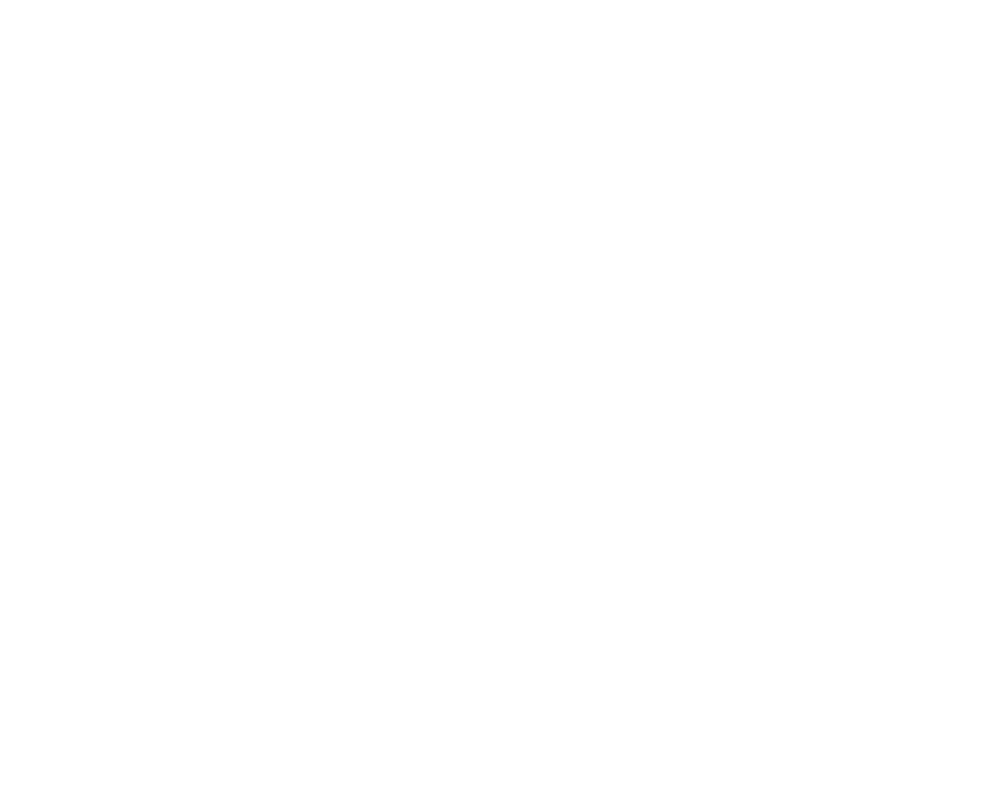
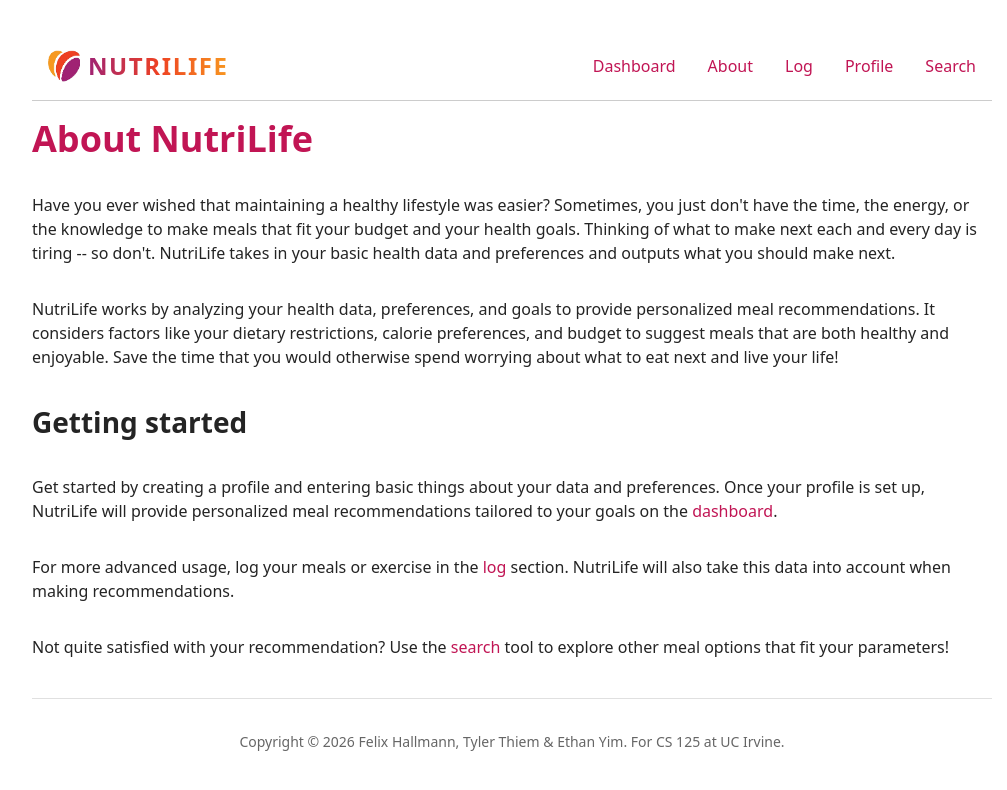
Before and after one commit to FelixHAUD/cs125_health_assistant, a React (Vite) app: page /about in a window 1280 px wide. Before the commit this address had no page. Shown: the top 790 px of the page, without its empty margins (128-1135 px from the left). Built offline with nearby package versions, Linux system fonts and the light colour scheme.

Commit message:
frontend updates and about section

```diff
--- a/src/App.jsx
+++ b/src/App.jsx
@@ -1,14 +1,13 @@
 import './App.css'
 import Layout from './components/Layout.jsx'
 import Dashboard from './routes/dashboard.jsx'
+import About from './routes/about.jsx'
 import Profile from './routes/profile.jsx'
 import Log from './routes/log.jsx'
 import Search from './routes/search.jsx'
 // import { BrowserRouter } from 'react-router'
 import { BrowserRouter, Routes, Route } from 'react-router-dom'
 import { Toaster } from "react-hot-toast";
-
-
 
 function App() {
 
@@ -19,6 +18,7 @@
       <Route path="/" element={<Layout />}>
         <Route index element={<Dashboard />} />
         <Route path="log" element={<Log />} />
+        <Route path="about" element={<About />} />
         <Route path="profile" element={<Profile />} />
         <Route path="search" element={<Search/>} />
       </Route>
--- a/src/components/Layout.jsx
+++ b/src/components/Layout.jsx
@@ -8,6 +8,7 @@
       <main className="page-content">
         <Outlet />
       </main>
+      <hr />
       <footer>
         Copyright © 2026 Felix Hallmann, Tyler Thiem & Ethan Yim. For CS 125 at UC Irvine.
       </footer>
--- a/src/components/Navbar.css
+++ b/src/components/Navbar.css
@@ -1,3 +1,19 @@
 nav {
   align-items: center;
+  display: flex;
+  justify-content: space-between;
 }
+
+.links {
+  display: flex;
+  gap: 2rem;
+}
+
+.logo-title {
+  background: linear-gradient(90deg, #a02273, #ee4123, #f89820);
+  background-clip: text;
+  -webkit-background-clip: text;
+  color: transparent;
+  display: inline-block;
+  font-weight: bold;
+}
--- a/src/components/Navbar.jsx
+++ b/src/components/Navbar.jsx
@@ -9,13 +9,16 @@
       <Link to="/" style={{ fontWeight: 'bold', fontSize: '1.5rem', display: 'flex', alignItems: 'center' }}>
         {/* <MdHealthAndSafety style={{ marginRight: '0.5rem', fontSize: '2rem' }} /> */}
         <img src="/NUTRILIFE.png" style={{height: '2rem', marginRight: '0.5rem'}}/>
-        <span>NutriLife</span>
+        <span className="logo-title">NutriLife</span>
       </Link>
 
-      <Link to="/">Dashboard</Link>
-      <Link to="/log">Log</Link>
-      <Link to="/profile">Profile</Link>
-      <Link to="/search">Search</Link>
+      <div className='links'>
+        <Link to="/">Dashboard</Link>
+        <Link to="/about">About</Link>
+        <Link to="/log">Log</Link>
+        <Link to="/profile">Profile</Link>
+        <Link to="/search">Search</Link>
+      </div>
     </nav>
   );
 }
--- a/src/globals.css
+++ b/src/globals.css
@@ -47,6 +47,12 @@
   padding: 1rem;
   font-size: 0.875rem;
   color: #666666;
+}
+
+hr {
+  border: none;
+  border-top: 1px solid #e0e0e0;
+  margin: 1rem 0;
 }
 
 main {
@@ -125,6 +131,12 @@
   font-size: 1.25rem;
 }
 
+.logo-title {
+  text-transform: uppercase;
+  letter-spacing: 0.1rem;
+  font-weight: 999;
+}
+
 /* Profile */
 select, option {
   background-color: lightgray;
--- /dev/null
+++ b/src/routes/about.jsx
@@ -0,0 +1,20 @@
+// src/routes/about.jsx
+import React from 'react';
+
+function About() {
+  return (
+    <>
+      {/* Empty About page */}
+      <h1>About NutriLife</h1>
+      <p>Have you ever wished that maintaining a healthy lifestyle was easier? Sometimes, you just don't have the time, the energy, or the knowledge to make meals that fit your budget and your health goals. Thinking of what to make next each and every day is tiring -- so don't. NutriLife takes in your basic health data and preferences and outputs what you should make next. </p>
+      <p>NutriLife works by analyzing your health data, preferences, and goals to provide personalized meal recommendations. It considers factors like your dietary restrictions, calorie preferences, and budget to suggest meals that are both healthy and enjoyable. Save the time that you would otherwise spend worrying about what to eat next and live your life!</p>
+      <h2>Getting started</h2>
+      <p>Get started by creating a profile and entering basic things about your data and preferences. Once your profile is set up, NutriLife will provide personalized meal recommendations tailored to your goals on the <a href="/">dashboard</a>.</p>
+      <p>For more advanced usage, log your meals or exercise in the <a href="/log">log</a> section. NutriLife will also take this data into account when making recommendations.</p>
+      <p>Not quite satisfied with your recommendation? Use the <a href="/search">search</a> tool to explore other meal options that fit your parameters!</p>
+
+    </>
+  );
+}
+
+export default About;
--- a/src/routes/dashboard.jsx
+++ b/src/routes/dashboard.jsx
@@ -35,6 +35,9 @@
   const [userProfile, setUserProfile] = useState(null);
   const [loading, setLoading] = useState(true);
 
+  // call recommendation API to get top recipe for this mealtime
+  const [chosenRecipe, setChosenRecipe] = useState(null);
+
   // hook to fetch recipes and user profile on mount
   useEffect(() => {
     const fetchRecipes = fetch(`/api/${apiEndpoint}`)
@@ -66,8 +69,6 @@
       .finally(() => setLoading(false));
   }, []);
 
-  // call recommendation API to get top recipe for this mealtime
-  const [chosenRecipe, setChosenRecipe] = useState(null);
   useEffect(() => {
     if (recipes.length === 0) return;
 
--- a/src/routes/profile.jsx
+++ b/src/routes/profile.jsx
@@ -87,10 +87,10 @@
     setUser((prev) => ({ ...prev, goal: e.target.value }));
   };
 
-  const handleDietaryChange = (e) => {
-    const selected = Array.from(e.target.selectedOptions, (o) => o.value);
-    setUser((prev) => ({ ...prev, dietaryRestrictions: selected }));
-  };
+  // const handleDietaryChange = (e) => {
+  //   const selected = Array.from(e.target.selectedOptions, (o) => o.value);
+  //   setUser((prev) => ({ ...prev, dietaryRestrictions: selected }));
+  // };
 
   const handleSave = () => {
     setSaving(true);
```
